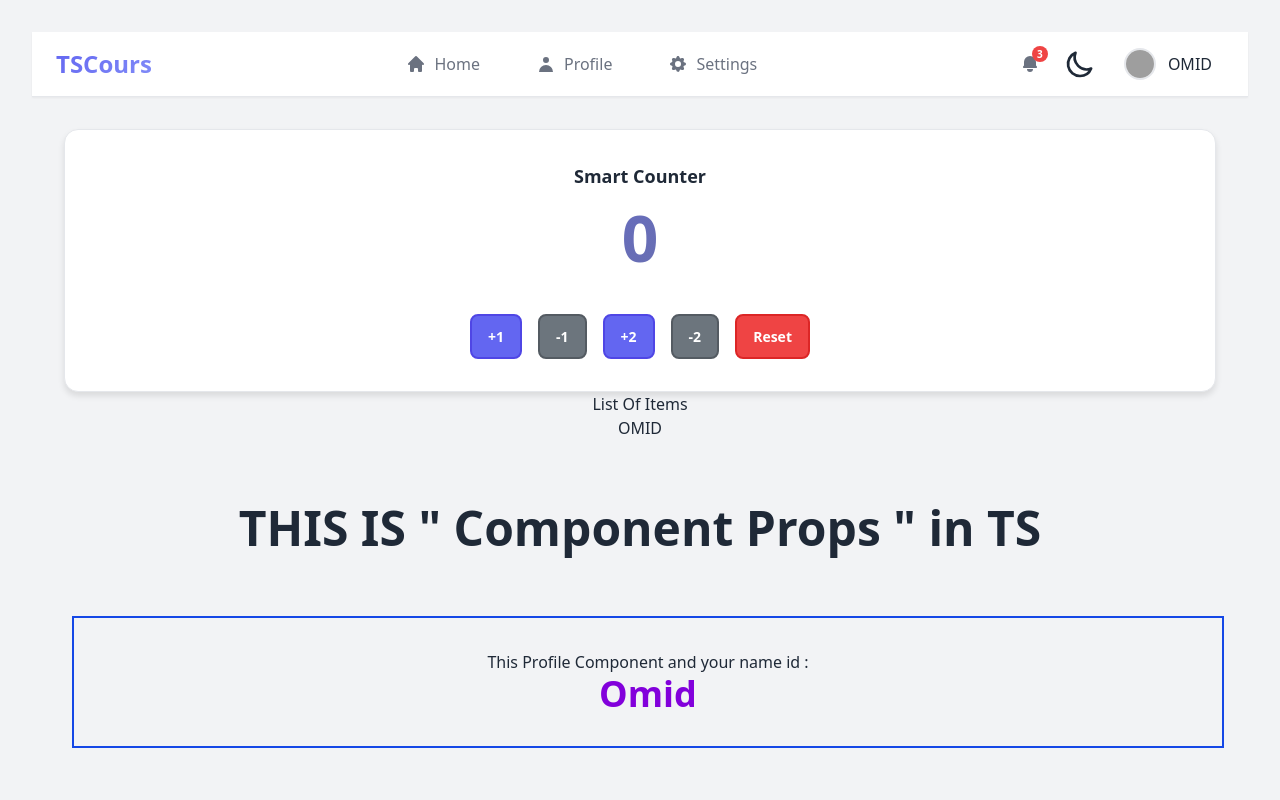
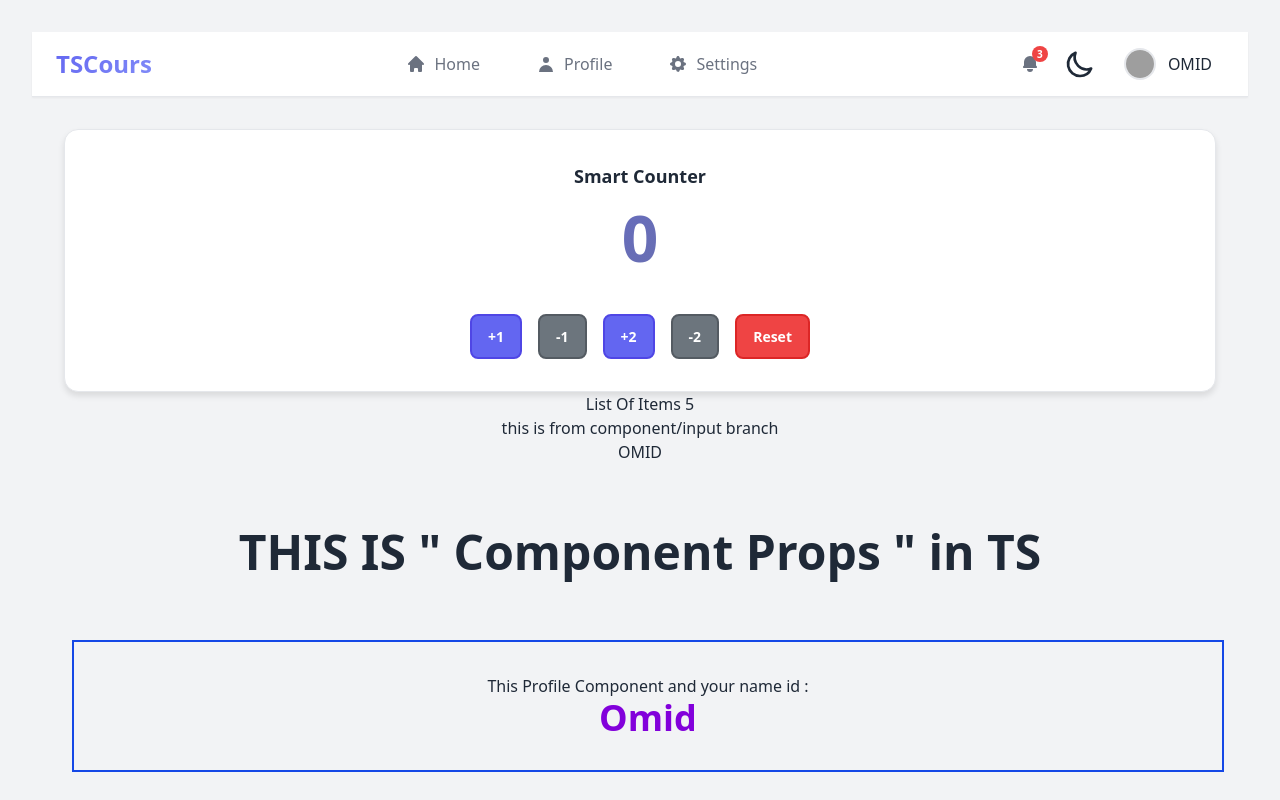
Before and after one commit to omidkick/TS-React-Demo, a React (Vite) app: page / in a window 1280 px wide. Shown: the top 800 px of the page. Built offline with nearby package versions, Linux system fonts and the light colour scheme; grey boxes are pictures that could not be loaded.

Commit message:
this is from input branch

```diff
--- a/src/components/generics/List.tsx
+++ b/src/components/generics/List.tsx
@@ -11,7 +11,8 @@ function List<T extends { id: number; name: string }>({
 }: ListProps<T>) {
   return (
     <div className="">
-      <h2>List Of Items</h2>
+      <h2>List Of Items 5 </h2>
+      <h3>this is from component/input branch</h3>
       <div>
         {items.map((item) => {
           return (
```
